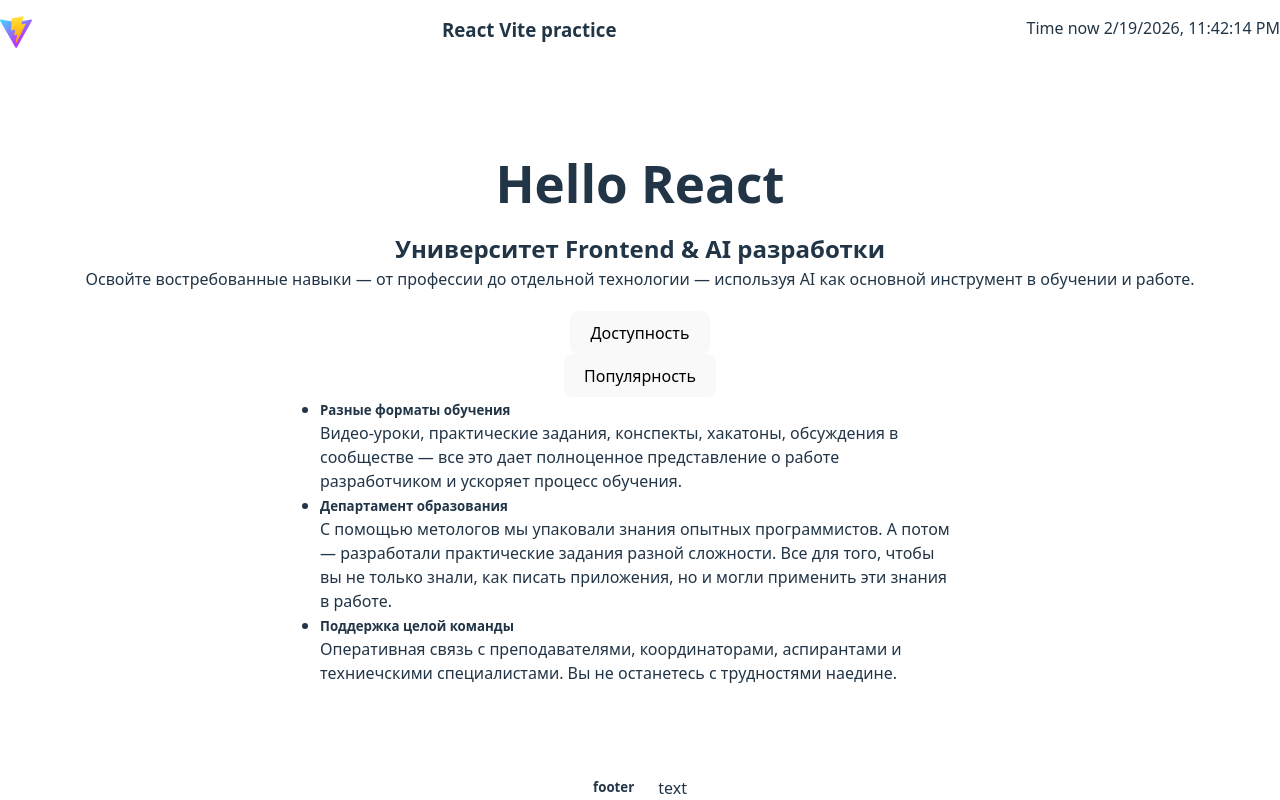
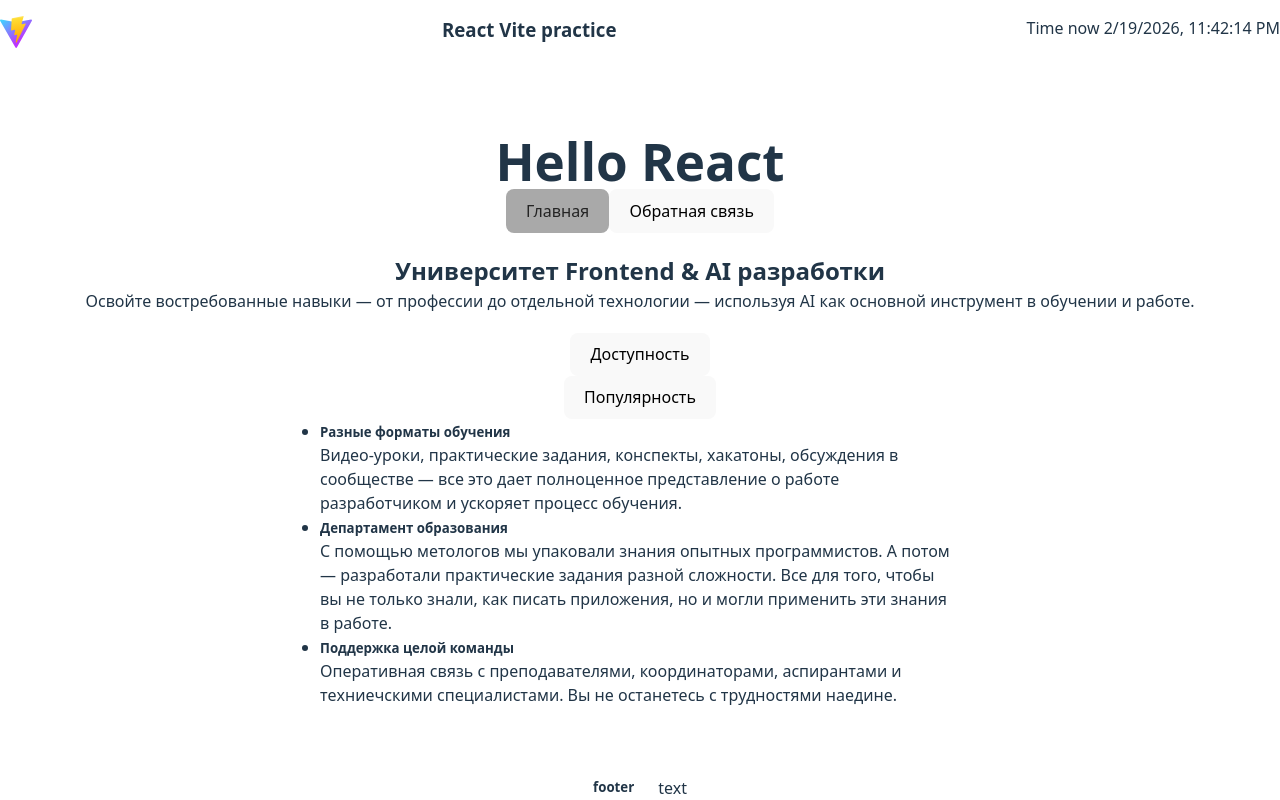
Before and after one commit to FuriticuS/react-practice, a React (Vite) app: page / in a window 1280 px wide. Built offline with nearby package versions, Linux system fonts and the light colour scheme.

Commit message:
add imitation routing width tab buttons

```diff
--- /dev/null
+++ b/src/components/feedback/FeedBack.jsx
@@ -0,0 +1,7 @@
+export default function Feedback() {
+  return (
+    <div>
+      <h3>Обратная связь</h3>
+    </div>
+  )
+}
--- a/src/components/main/Main.jsx
+++ b/src/components/main/Main.jsx
@@ -3,13 +3,16 @@ import Button from "../button/Button.jsx";
 import InfoBlock from "../info/InfoBlock.jsx";
 import Intro from "../intro/Intro.jsx";
 import {difference, info} from '../../assets/info/info.jsx'
+import TabNavigation from "../navigation/TabNavigation.jsx";
+import Feedback from "../feedback/FeedBack.jsx";
 
 export default function Main() {
+  const [tab, setTab] = useState('main')
   const [textButtonType, setTextButtonType] = useState(null);
 
-  let tubContent = null;
+  let tabContent = null;
   if (textButtonType) {
-    tubContent = <p>Текст кнопки {textButtonType}</p>
+    tabContent = <p>Текст кнопки {textButtonType}</p>
   }
 
   const handleClick = (type) => {
@@ -17,11 +20,14 @@ export default function Main() {
     setTextButtonType(type);
   }
 
-  return(
+  return (
     <main>
       <h1>Hello React</h1>
 
-      <Intro />
+      <TabNavigation active={tab} onChange={(current)=> setTab(current)}/>
+
+      {tab === "main" && (<>
+        <Intro/>
 
         <Button
           isActive={textButtonType === difference.way}
@@ -33,11 +39,12 @@ export default function Main() {
 
         {/*{ textButtonType ? <p>Текст кнопки {textButtonType}</p> : null }*/}
 
-      {tubContent}
+        {tabContent}
 
         <InfoBlock info={info}/>
+      </>)}
 
-
+      {tab === 'feedback' && <Feedback/>}
     </main>
   )
 }
--- /dev/null
+++ b/src/components/navigation/TabNavigation.jsx
@@ -0,0 +1,18 @@
+import Button from "../button/Button.jsx";
+
+export default function TabNavigation(props) {
+  return (
+    <div>
+      <Button
+        isActive={props.active === 'main'}
+        functionClick={() => props.onChange('main')}>
+        Главная
+      </Button>
+      <Button
+        isActive={props.active === 'feedback'}
+        functionClick={() => props.onChange('feedback')}>
+        Обратная связь
+      </Button>
+    </div>
+  )
+}
```
Lines whose indentation alone changed are shown as unchanged.
